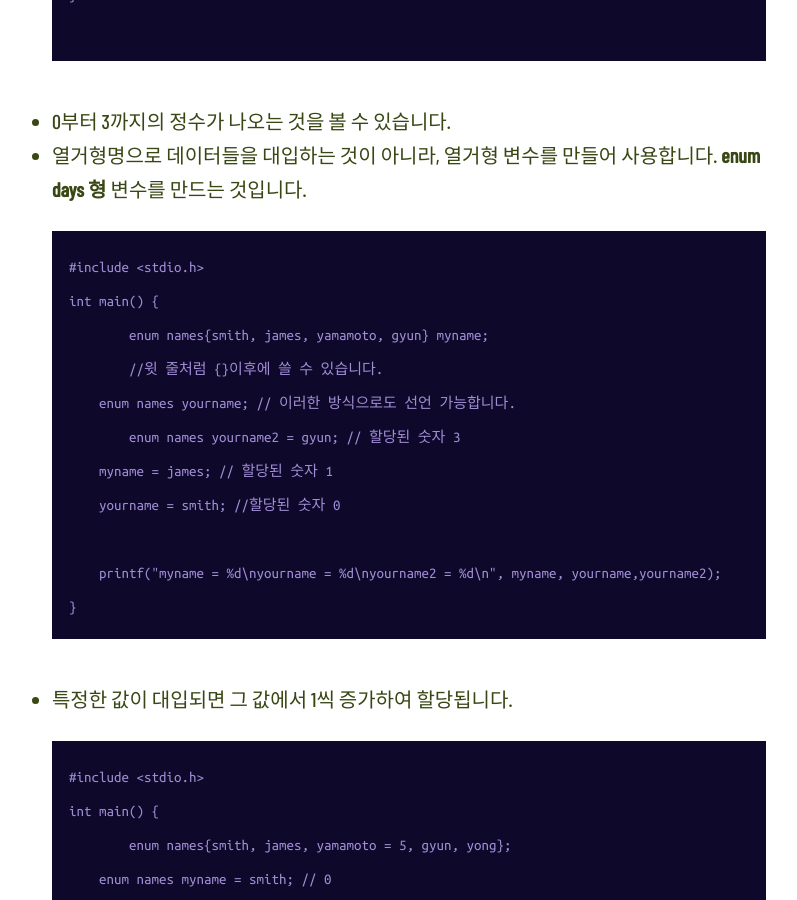
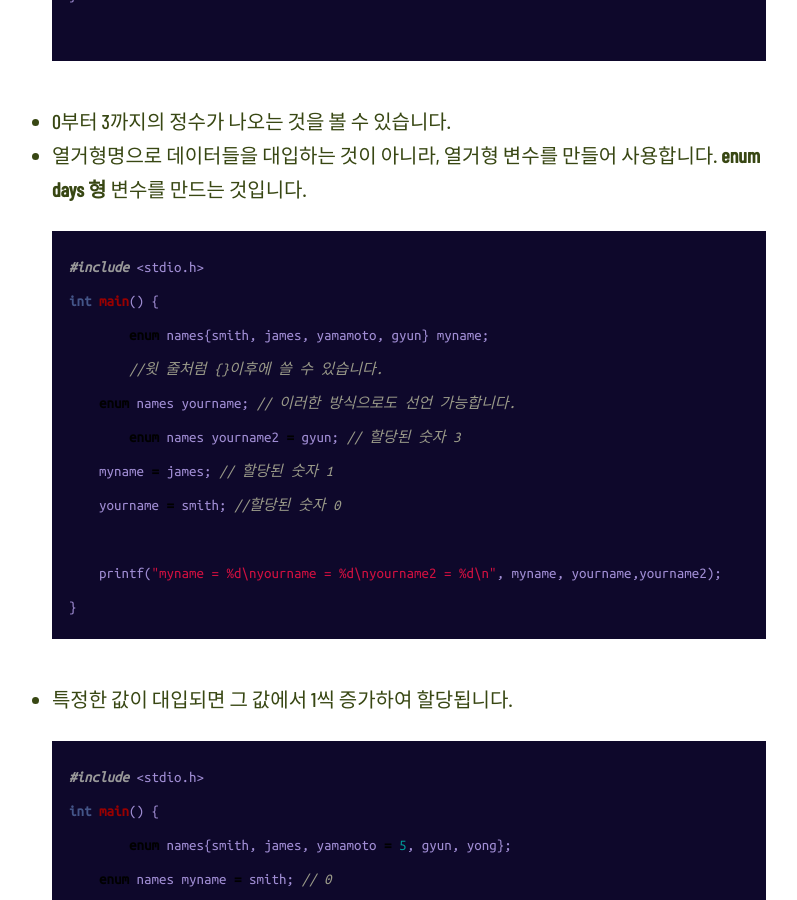
Before and after one commit to daviddarnes/alembic, a Jekyll site: the page built from _posts/2021-09-12-c-post3.md, in a window 1280 px wide and 900 px high, scrolled down 13703 px. Shown: the whole window, without its empty margins (231-1028 px from the left). Built offline with Jekyll 4.4.1, drawn with Linux system fonts in a browser that asks for light colours; some web fonts are replaced; some of the changed text lies outside the part shown.

Commit message:
마크다운 c언어 적용

````diff
--- a/_posts/2021-09-12-c-post3.md
+++ b/_posts/2021-09-12-c-post3.md
@@ -97,7 +97,7 @@ int main(void)
 
 아래는 영문자 X와 x의 ASCII 코드 값을 출력하는 예제입니다.
 문자 리터럴 X와 x를 %d(10진 숫자)로 출력하면 ASCII코드 값이 출력됩니다.
-```
+```c
 #include <stdio.h>
 int main(void)
 {
@@ -117,7 +117,7 @@ int main(void)
 * 예를 들어, 문자열 리터럴 "ABCD"는 각각 2진수로 메모리에 저장됩니다.
 * 문자열 리터럴에서는 문자열의 끝을 의미하는 NULL문자가 제일 뒤에 자동적으로 붙여집니다.
 
-```
+```c
 #include <stdio.h>
 int main(void)
 {
@@ -151,7 +151,7 @@ int main(void)
 
 >이미 값이 할당된 상수에 다른 값을 대입하려 하면 오류가 발생합니다.
 
-```
+```c
 #include <stdio.h>
 
 int main()
@@ -176,7 +176,7 @@ main.c:5:12: note: variable 'x' declared const here
 <br>
 >모든 선언문은 실행문보다 앞에 있는 것이 좋습니다.
 
-```
+```c
 #include <stdio.h>
 int main(void)
 {
@@ -190,7 +190,7 @@ int main(void)
 >C99부터는 실행문 다음에 선언문이 올 수도 있습니다.
 예를 들어, 아래의 코드는 C99를 지원하는 컴파일러에서는 오류를 발생시키지 않습니다.
 
-```
+```c
 int main(void)
 {
     int num; // 선언문
@@ -206,7 +206,7 @@ int main(void)
 C99부터는, 그리고 C++에서도 실행문 다음에 선언문이 올 수 있습니다.
 오해하면 안 될 것이,
 
-```
+```c
 int main(void)
 {
     num = 5; // 실행문
@@ -251,7 +251,7 @@ int main(void)
     - _Bool형 - boolean형으로, 0이나 1만을 저장하는 부호없는 정수형입니다.
     - 0이 아닌 다른 값은 모두 1로 바뀌어 저장됩니다.
 
-```
+``` c
 #include <stdio.h>
 int main(void)
 {
@@ -272,7 +272,7 @@ int main(void)
 ```<stdbool.h>``` 에서는, _Bool을 bool으로, true를 1로, false를 0으로 정의하고 있습니다.
 
 
-```
+``` c
 #include <stdio.h>
 #include <stdbool.h>
 
@@ -294,7 +294,7 @@ bl1을 false로, bl2를 true로 정의했지만, 화면에는 bl1 = 0, bl2 = 1
 ## 기본 자료형의 종류 - 실수형
  * float형 , double형, long double형이 있습니다.
 
-```
+``` c
 #include <stdio.h>
 int main()
 {
@@ -325,7 +325,7 @@ int main()
 * 자료형이 서로 다른 혼합 연산에서는 기억 장소의 크기가 큰 쪽으로 통일시켜 연산이 이루어집니다.
 * 예를 들어, char형과 int형이 연산되려면, 크기가 작은 char형이 int형으로 형변환되어 연산되고 결과 또한 int형으로 나옵니다.
 
-```
+``` c
 #include <stdio.h>
 int main()
 {
@@ -354,14 +354,14 @@ int main()
 * 열거된 데이터에는 __정수 값__ 을 대응시킵니다.
 
 * ``` enum 열거형명{데이터1,데이터2,,,};``` 로 사용합니다.
-```
+```  c
 enum names{smith, james, yamamoto, gyun};
 ```
 
 * 에서, names가 열거형명이고 중괄호에 나열된 데이터의 목록에 대해 0부터 1씩
 증가된 값이 자동 할당됩니다.
 
-```
+``` c
 #include <stdio.h>
 
 int main() {
@@ -374,7 +374,7 @@ int main() {
 * 0부터 3까지의 정수가 나오는 것을 볼 수 있습니다.
 * 열거형명으로 데이터들을 대입하는 것이 아니라, 열거형 변수를 만들어 사용합니다. __enum days 형__ 변수를 만드는 것입니다.
 
-```
+```c
 #include <stdio.h>
 int main() {
 	enum names{smith, james, yamamoto, gyun} myname;
@@ -390,7 +390,7 @@ int main() {
 
 * 특정한 값이 대입되면 그 값에서 1씩 증가하여 할당됩니다.
 
-```
+```c
 #include <stdio.h>
 int main() {
 	enum names{smith, james, yamamoto = 5, gyun, yong};
@@ -417,7 +417,7 @@ int main() {
 * ```typedef 기존형 새로운형이름;``` 으로 사용합니다.
 * ```typedef int jungsu;``` int형과 똑같은 jungsu라는 자료형을 만들었습니다.
 * 고로, ```int a = 5```라는 선언문과 ```jungsu a = 5;``` 라는 선언문은 같습니다.
-```
+```c
 #include <stdio.h>
 int main()
 {
@@ -431,7 +431,7 @@ int main()
 ```
 와 같이 실행하여 확인할 수 있습니다.
 경고 메시지에,
-```
+```c
 format specifies type
       'double' but the argument has type
       'jungsu' (aka 'int') [-Wformat]
````
